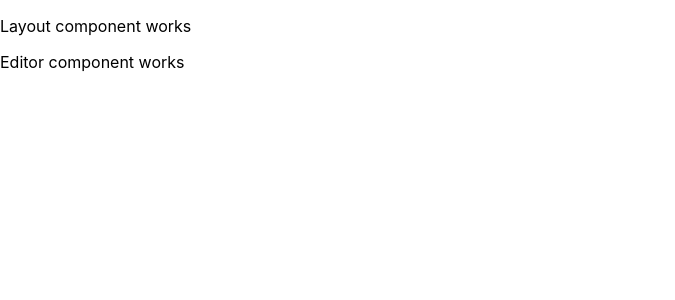
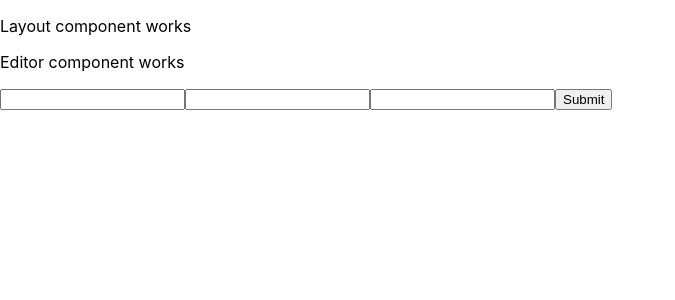
Before and after one commit to ln56b/ln56b-react-minesweeper, a React (Create React App) app: page / in a window 1280 px wide. Shown: the top 300 px of the page, without its empty margins (0-675 px from the left). Built offline with nearby package versions, Linux system fonts and the light colour scheme.

Commit message:
feat(form): initialise basic form

```diff
--- a/src/components/Editor.jsx
+++ b/src/components/Editor.jsx
@@ -4,6 +4,14 @@ function Editor() {
 	return (
 		<div>
 			<p>Editor component works</p>
+			<div>
+				<form noValidate autoComplete='off'>
+					<input name='rows' type='text' />
+					<input name='cols' type='text' />
+					<input name='mines' type='text' />
+					<button>Submit</button>
+				</form>
+			</div>
 		</div>
 	)
 }
```
